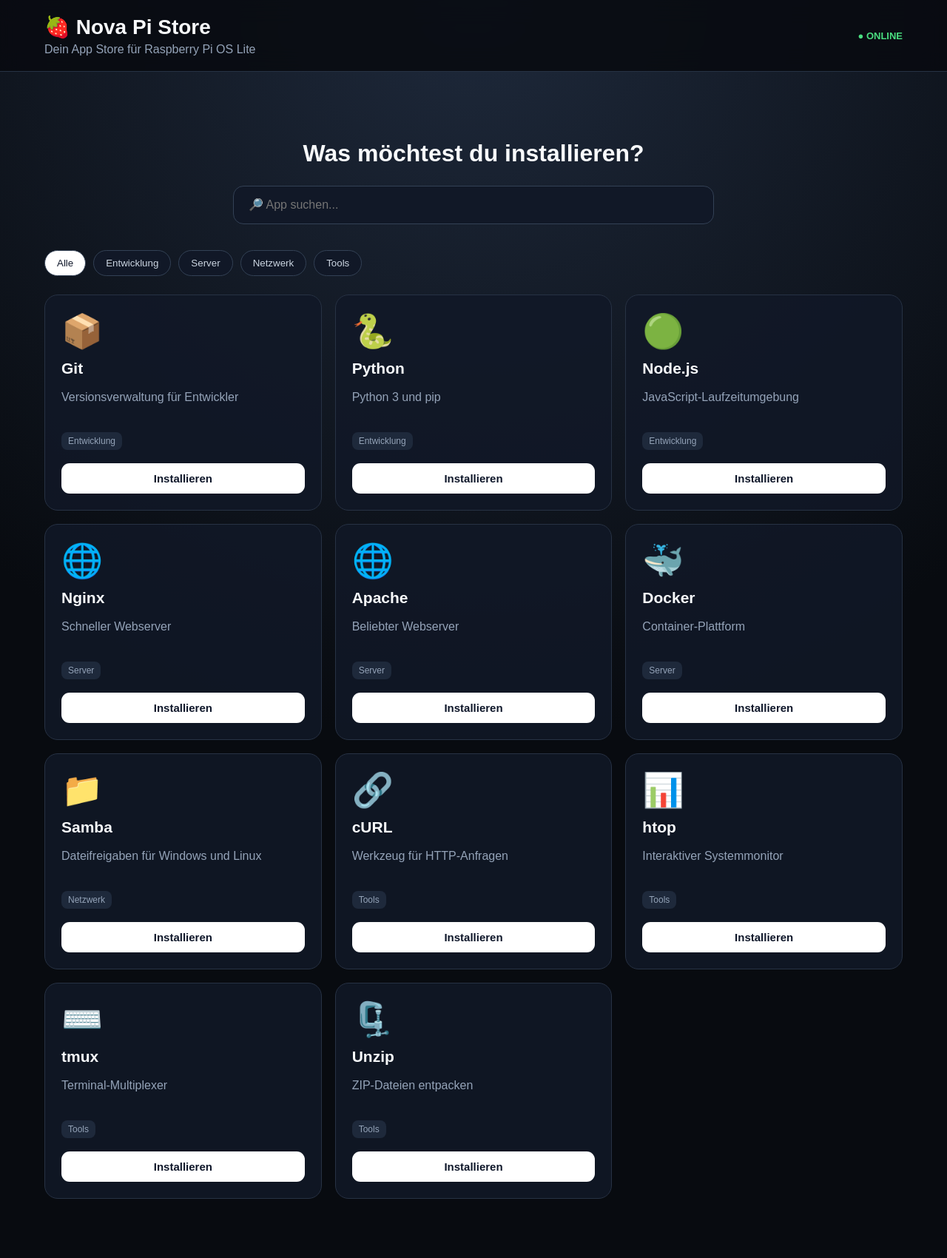
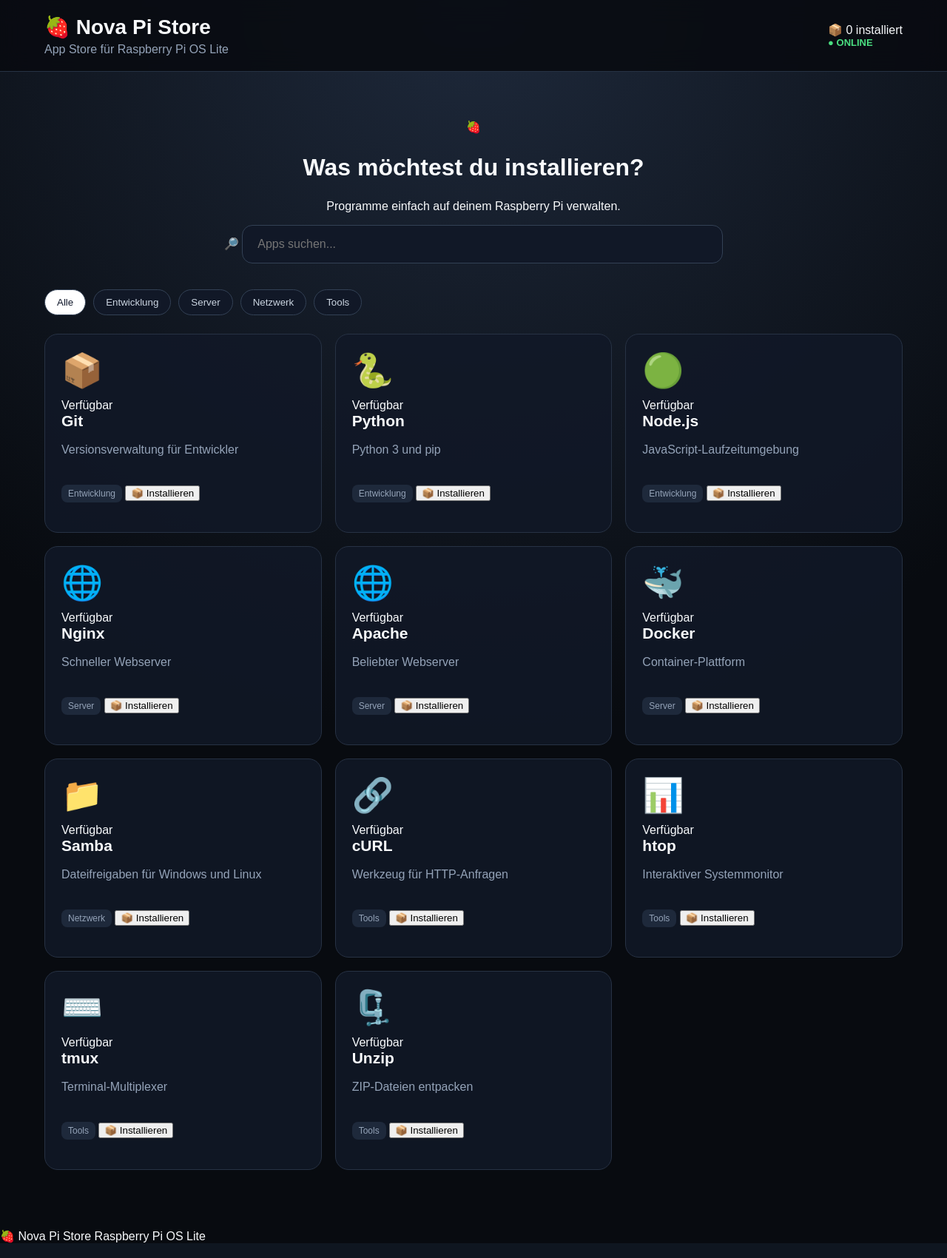
Before and after one commit to Jonas35834/nova-pi-store, a Flask app: page / in a window 1280 px wide. Shown: the whole page at 74% size. Run offline with Flask 3, Linux system fonts and the light colour scheme.

Commit message:
Refactor index.html layout and improve search input
Updated the index.html template to improve layout and functionality, including header and search input adjustments.

```diff
--- a/app/templates/index.html
+++ b/app/templates/index.html
@@ -1,4 +1,3 @@
-
 <!DOCTYPE html>
 <html lang="de">
 
@@ -20,7 +19,9 @@
 
 </head>
 
+
 <body>
+
 
 <header>
 
@@ -31,13 +32,31 @@
             <h1>🍓 Nova Pi Store</h1>
 
             <p>
-                Dein App Store für Raspberry Pi OS Lite
+                App Store für Raspberry Pi OS Lite
             </p>
 
         </div>
 
+
+        <div class="header-right">
+
+            <div class="installed-counter">
+
+                📦
+
+                <span id="installed-count">
+                    0
+                </span>
+
+                installiert
+
+            </div>
+
+
             <div class="online">
                 ● ONLINE
+            </div>
+
         </div>
 
     </div>
@@ -47,17 +66,35 @@
 
 <main>
 
+
     <section class="hero">
+
+        <div class="hero-icon">
+            🍓
+        </div>
 
         <h2>
             Was möchtest du installieren?
         </h2>
 
+        <p>
+            Programme einfach auf deinem
+            Raspberry Pi verwalten.
+        </p>
+
+
+        <div class="search-wrapper">
+
+            <span>🔎</span>
+
             <input
                 id="search"
                 type="search"
-            placeholder="🔎 App suchen..."
+                placeholder="Apps suchen..."
+                autocomplete="off"
             >
+
+        </div>
 
     </section>
 
@@ -67,6 +104,16 @@
         <button
             class="category active"
             data-category="Alle"
+            onclick="
+                selectedCategory='Alle';
+                document
+                    .querySelectorAll('.category')
+                    .forEach(x =>
+                        x.classList.remove('active')
+                    );
+                this.classList.add('active');
+                filterApps();
+            "
         >
             Alle
         </button>
@@ -79,78 +126,186 @@
         class="apps"
     >
 
+
         {% for item in apps %}
+
 
         <article
             class="app-card"
+            data-id="{{ item.id }}"
             data-name="{{ item.name|lower }}"
             data-description="{{ item.description|lower }}"
             data-category="{{ item.category }}"
+            data-installed="{{ 'true' if item.installed else 'false' }}"
         >
+
+
+            <div class="app-top">
 
                 <div class="icon">
                     {{ item.icon }}
                 </div>
 
+
+                {% if item.installed %}
+
+                    {% if item.update_available %}
+
+                    <span class="status update">
+                        🆕 Update verfügbar
+                    </span>
+
+                    {% else %}
+
+                    <span class="status installed">
+                        ✓ Installiert
+                    </span>
+
+                    {% endif %}
+
+                {% else %}
+
+                <span class="status available">
+                    Verfügbar
+                </span>
+
+                {% endif %}
+
+            </div>
+
+
             <h3>
                 {{ item.name }}
             </h3>
 
-            <p>
+
+            <p class="description">
                 {{ item.description }}
             </p>
+
 
             <span class="tag">
                 {{ item.category }}
             </span>
 
+
             {% if item.installed %}
 
-            <button
-                class="install installed"
-                disabled
-            >
-                ✓ Installiert
-            </button>
 
-            {% else %}
+            <div class="version">
+
+                {% for version in item.versions %}
+
+                {% if version.installed %}
+
+                <span>
+                    {{ version.package }}:
+                    {{ version.installed }}
+                </span>
+
+                {% endif %}
+
+                {% endfor %}
+
+            </div>
+
+
+            <div class="actions">
+
+
+                {% if item.update_available %}
 
                 <button
-                class="install"
-                onclick="installApp(
-                    '{{ item.id }}',
-                    this
-                )"
+                    class="action-button update-button action-update"
+                    onclick="
+                        updateApp('{{ item.id }}')
+                    "
                 >
-                Installieren
+                    🔄 Aktualisieren
                 </button>
 
                 {% endif %}
 
+
+                <button
+                    class="action-button remove-button action-remove"
+                    onclick="
+                        removeApp('{{ item.id }}')
+                    "
+                >
+                    🗑️ Deinstallieren
+                </button>
+
+
+            </div>
+
+
+            {% else %}
+
+
+            <button
+                class="action-button install-button action-install"
+                onclick="
+                    installApp('{{ item.id }}')
+                "
+            >
+                📦 Installieren
+            </button>
+
+
+            {% endif %}
+
+
         </article>
 
+
         {% endfor %}
+
 
     </section>
 
 
-    <section
+    <div
         id="terminal"
         class="terminal hidden"
     >
 
         <div class="terminal-header">
-            Installation
+
+            <span>
+                Terminal
+            </span>
+
+            <span>
+                ● Live
+            </span>
+
         </div>
+
 
         <pre id="output"></pre>
 
-    </section>
+    </div>
+
 
 </main>
 
 
+<footer>
+
+    <span>
+        🍓 Nova Pi Store
+    </span>
+
+    <span>
+        Raspberry Pi OS Lite
+    </span>
+
+</footer>
+
+
 <script src="/static/app.js"></script>
+
 
 </body>
 
```
Lines whose indentation alone changed are shown as unchanged.
